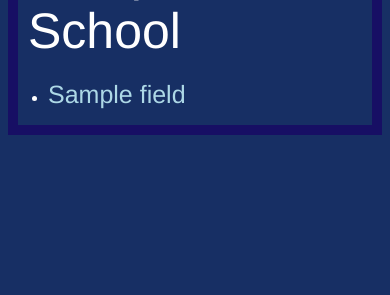
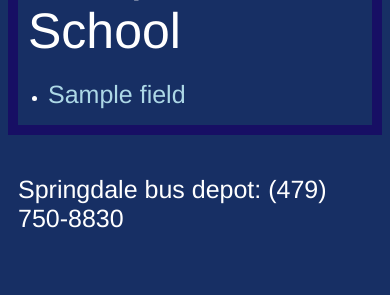
Before and after one commit to JR069105/Busstatus-2, a Python web app: template templates/index.html in a window 390 px wide. Shown: the part 164-459 px from the top of the page. Run offline with Jinja, Linux system fonts and the light colour scheme; the template is opened without the code that fills it: most values are stand-ins (such as "Sample title", 1, 10 or a date in 2020).

Commit message:
bus depot phone html

```diff
--- a/templates/base.html
+++ b/templates/base.html
@@ -25,5 +25,7 @@
     <div class="scho">
     {% block content %}{% endblock %}
     </div>
+
+    <a class="depotphone">Springdale bus depot: (479) 750-8830</a>
   </body>
 </html>
```
